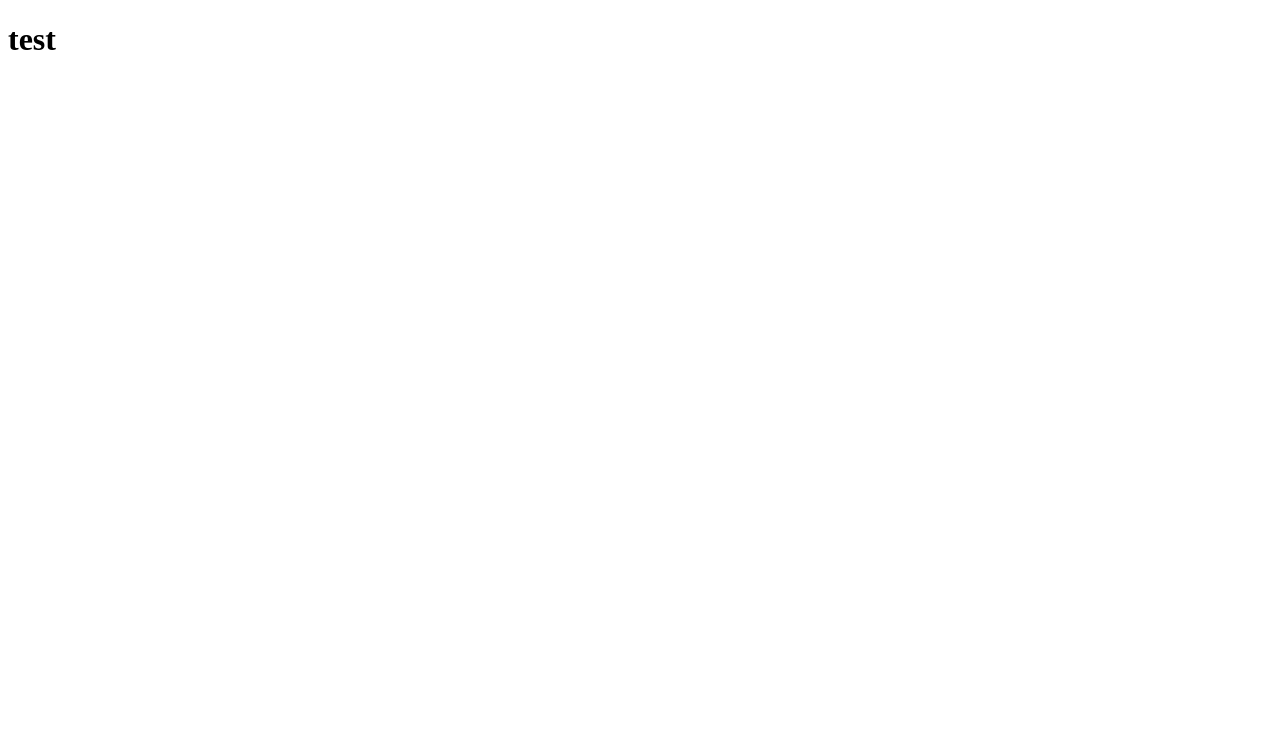
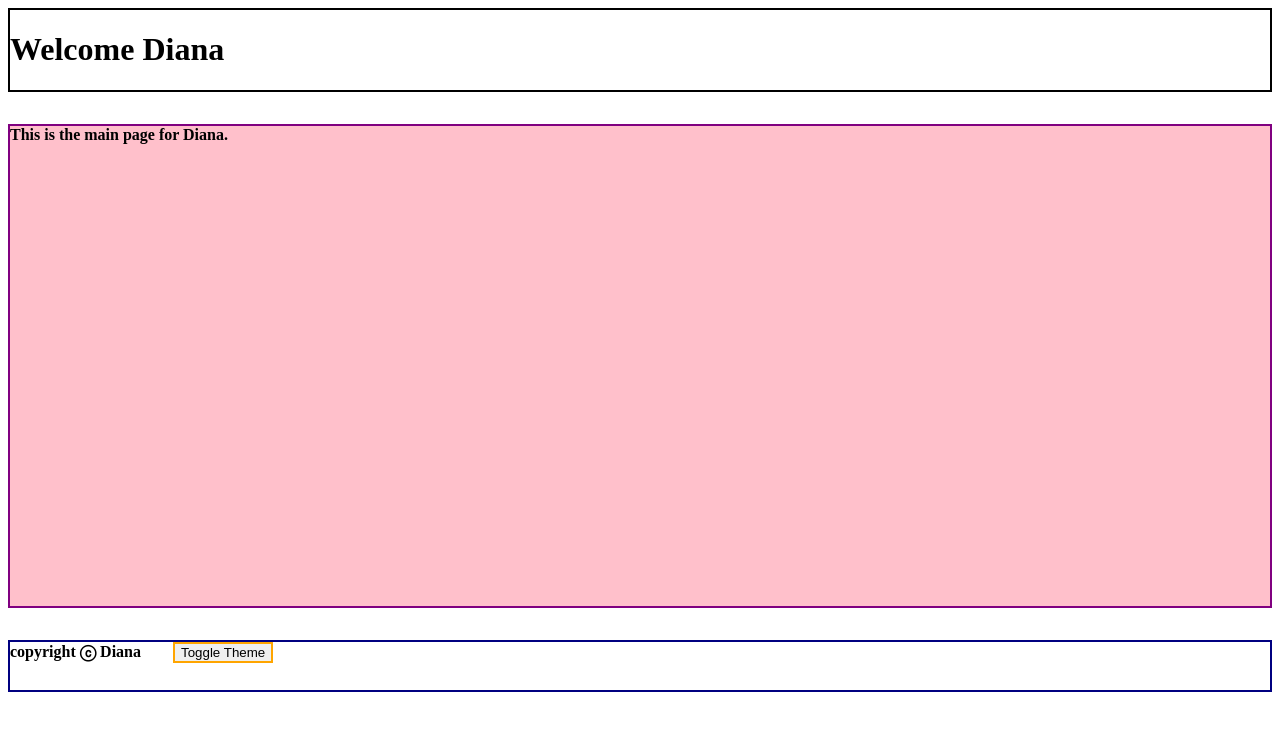
Before and after one commit to smilenayeon/Self-Study, a React (Create React App) app: page / in a window 1280 px wide. Shown: the top 730 px of the page. Built offline with nearby package versions, Linux system fonts and the light colour scheme.

Commit message:
basic useContext aapplied. Set a theme in App and applied it in child component, Main.js

```diff
--- a/src/App.css
+++ b/src/App.css
@@ -1,38 +1,26 @@
-.App {
-  text-align: center;
+.app{
+  font-weight:bold;
 }
 
-.App-logo {
-  height: 40vmin;
-  pointer-events: none;
+.header {
+  border:2px solid black;
+  margin-bottom: 2rem;
+
 }
 
-@media (prefers-reduced-motion: no-preference) {
-  .App-logo {
-    animation: App-logo-spin infinite 20s linear;
-  }
+.main {
+  border: 2px solid purple;
+  height:60vh;
+  margin-bottom: 2rem;
+
 }
 
-.App-header {
-  background-color: #282c34;
-  min-height: 100vh;
-  display: flex;
-  flex-direction: column;
-  align-items: center;
-  justify-content: center;
-  font-size: calc(10px + 2vmin);
-  color: white;
+.footer{
+  border: 2px solid navy;
+  height:3rem;
 }
 
-.App-link {
-  color: #61dafb;
+button {
+  margin-left: 2rem;
+  border: 2px solid orange;
 }
-
-@keyframes App-logo-spin {
-  from {
-    transform: rotate(0deg);
-  }
-  to {
-    transform: rotate(360deg);
-  }
-}
--- a/src/App.js
+++ b/src/App.js
@@ -1,12 +1,31 @@
 
 import './App.css';
+import Header from "./componenets/Header";
+import Main from "./componenets/Main";
+import Footer from "./componenets/Footer";
+import React,{createContext} from  "react";
+
+
+const themeContext = createContext();
+
 
 function App() {
+
+const  theme = {style: {backgroundColor:"pink"} }
+
   return (
-    <div>
-      <h1>test</h1>
+
+    <themeContext.Provider value={theme}>
+    <div className="app">
+
+    <Header />
+    <Main/>
+    <Footer />
+
     </div>
+    </themeContext.Provider>
   );
 }
 
+export {themeContext};
 export default App;
--- /dev/null
+++ b/src/componenets/Footer.js
@@ -0,0 +1,13 @@
+import React from 'react'
+
+
+function Footer() {
+  return (
+    <div className="footer">
+    copyright ⓒ Diana
+    <button>Toggle Theme</button>
+    </div>
+  )
+}
+
+export default Footer;
--- /dev/null
+++ b/src/componenets/Header.js
@@ -0,0 +1,13 @@
+import React from 'react';
+
+
+function Header() {
+  return (
+    <div className="header">
+        <h1>Welcome Diana</h1>
+
+    </div>
+  )
+}
+
+export default Header;
--- /dev/null
+++ b/src/componenets/Main.js
@@ -0,0 +1,13 @@
+import React, {useContext} from 'react';
+import { themeContext } from '../App';
+
+function Main() {
+    const sharedStyle= useContext(themeContext);
+  return (
+    <div className="main"  style= {sharedStyle.style}>
+   This is the main page for Diana.
+    </div>
+  )
+}
+
+export default Main;
```
